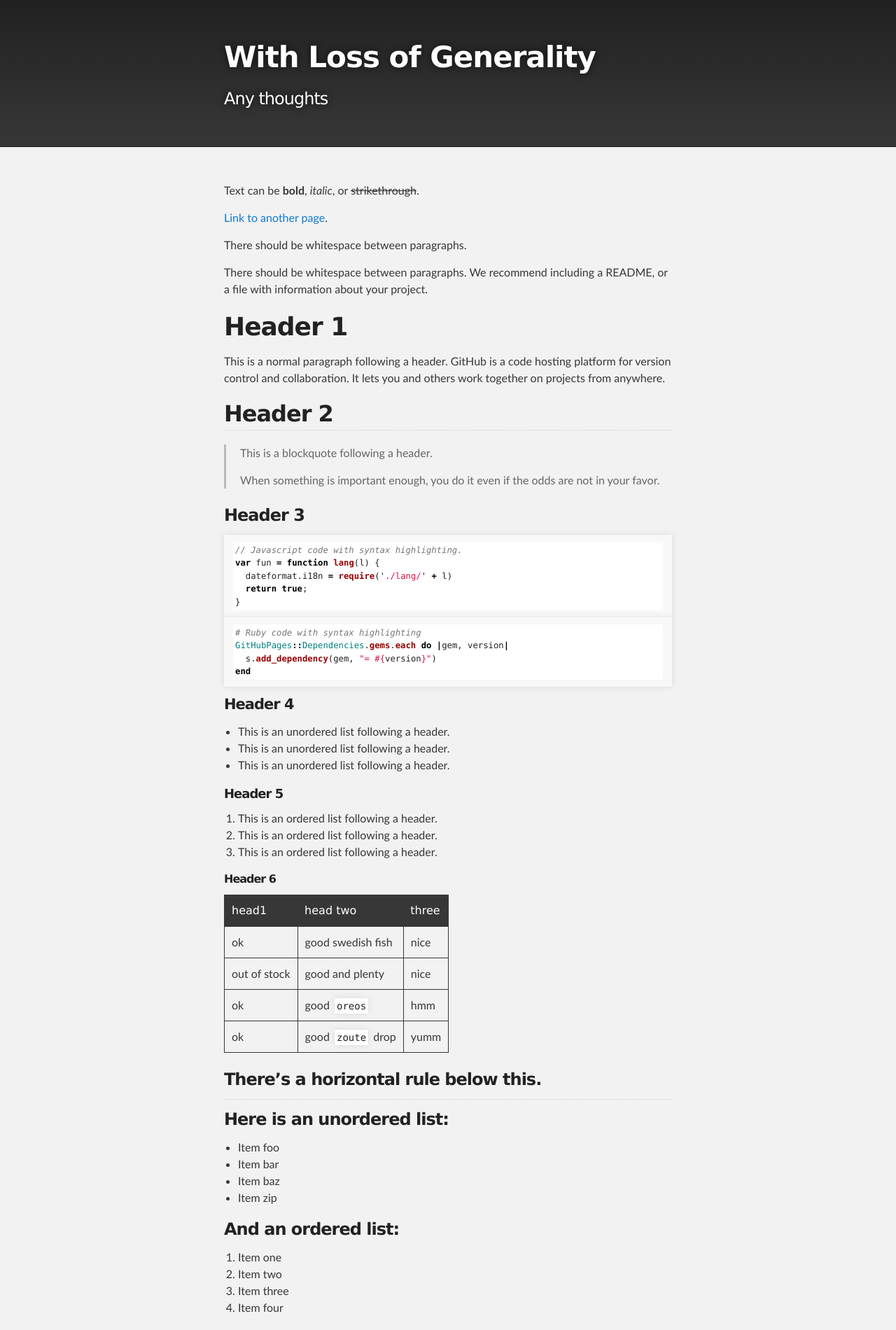
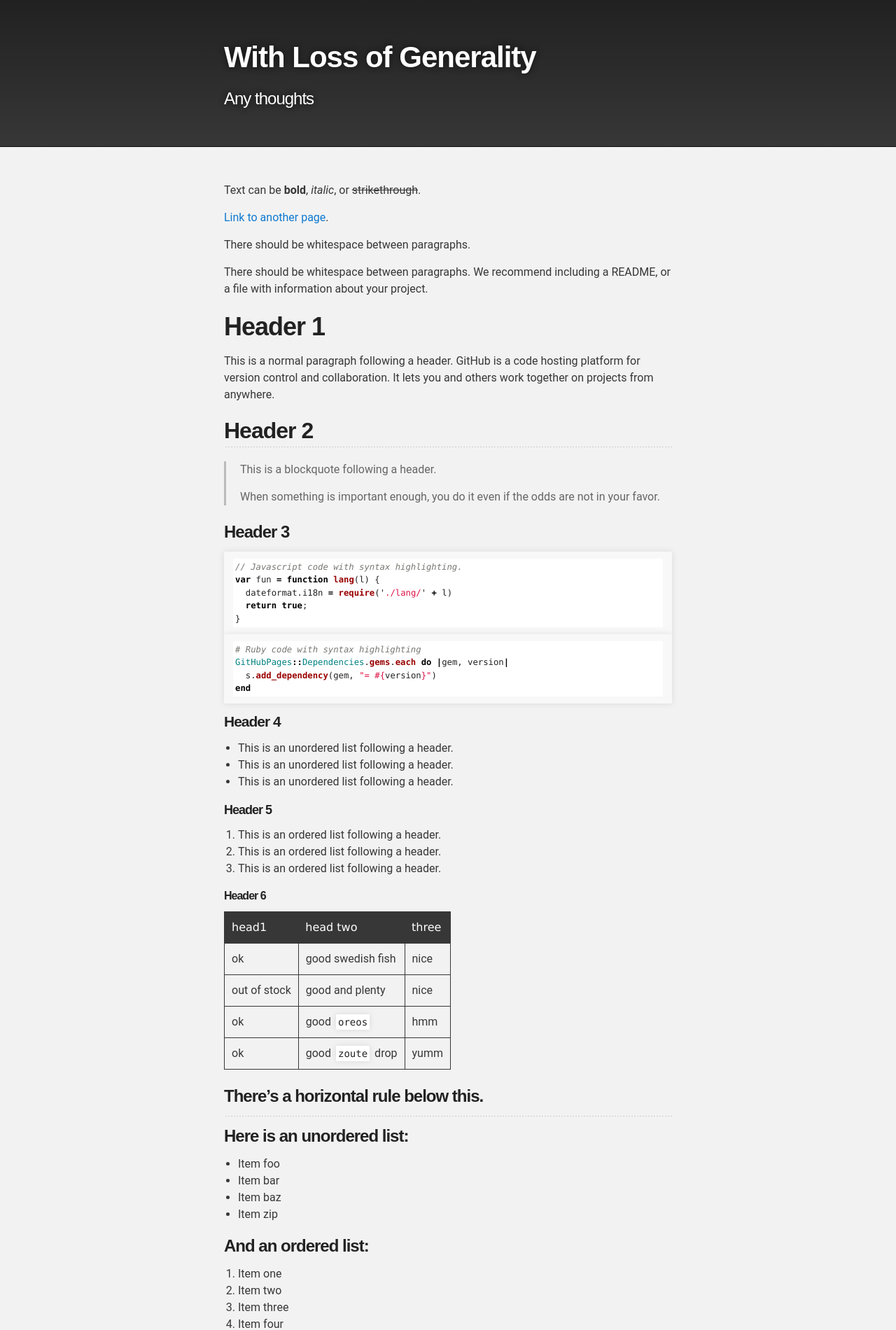
Before and after one commit to wlogdkim/wlogdkim.github.io, a Jekyll site: the page built from index.md, in a window 1280 px wide. Shown: the top 1900 px of the page at 70% size. Built offline with Jekyll 4.4.1, drawn with Linux system fonts in a browser that asks for light colours.

Commit message:
Update jekyll-theme-slate.scss

```diff
--- a/_sass/jekyll-theme-slate.scss
+++ b/_sass/jekyll-theme-slate.scss
@@ -48,7 +48,7 @@ body {
   color:#373737;
   background: #212121;
   font-size: 16px;
-  font-family: 'Myriad Pro', Calibri, Helvetica, Arial, sans-serif;
+  font-family: 'Roboto', sans-serif;
   line-height: 1.5;
   -webkit-font-smoothing: antialiased;
 }
@@ -57,7 +57,7 @@ h1, h2, h3, h4, h5, h6 {
   margin: 10px 0;
   font-weight: 700;
   color:#222222;
-  font-family: 'Lucida Grande', 'Calibri', Helvetica, Arial, sans-serif;
+  font-family: 'Muli', sans-serif;
   letter-spacing: -1px;
 }
 
```
